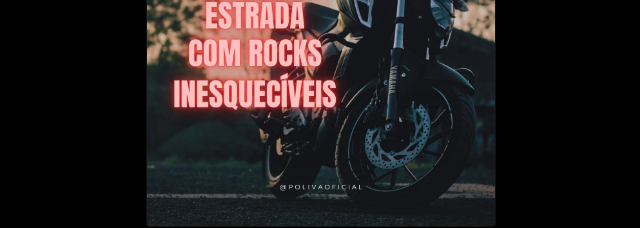
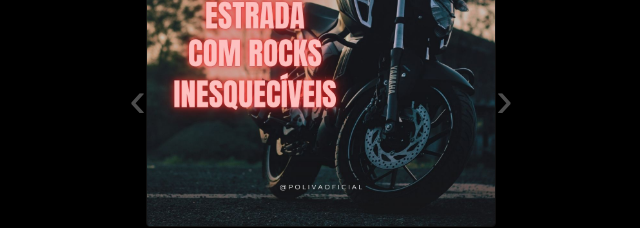
Before and after one commit to emredepro/poliva-site, a Next.js app: page / in a window 1280 px wide. Shown: the part 1597-1825 px from the top of the page, without its empty margins (319-959 px from the left). Built offline with nearby package versions, Linux system fonts and the light colour scheme.

Commit message:
fix: total code replication 2.5.5 with global audio

```diff
--- a/pages/_app.js
+++ b/pages/_app.js
@@ -38,9 +38,9 @@ function MyApp({ Component, pageProps }) {
     <>
       <audio ref={audioRef} src={tracks[currentTrack].file} onEnded={nextTrack} />
 
-      <Component {...pageProps} />
+      <Component {...pageProps} isPlaying={isPlaying} togglePlay={togglePlay} nextTrack={nextTrack} prevTrack={prevTrack} currentTrack={currentTrack} tracks={tracks} />
 
-      {/* RÁDIO BAR - EXATAMENTE IGUAL À VERSÃO 2.5.5 */}
+      {/* RADIO BAR - EXATAMENTE IGUAL À SUA VERSÃO 2.5.5 */}
       <div className="radio-bar">
         <div className="radio-inner">
           <div className="radio-controls">
@@ -71,7 +71,7 @@ function MyApp({ Component, pageProps }) {
         * { box-sizing: border-box; margin: 0; padding: 0; }
         body { background: black; margin: 0; padding: 0; overflow-x: hidden; }
 
-        .radio-bar { position: fixed; bottom: 0; width: 100%; background: #050505; padding: 15px 40px; border-top: 1px solid #111; z-index: 1100; }
+        .radio-bar { position: fixed; bottom: 0; width: 100%; background: #050505; padding: 15px 40px; border-top: 1px solid #111; z-index: 9999; }
         .radio-inner { max-width: 1400px; margin: 0 auto; display: flex; align-items: center; gap: 50px; }
         .radio-controls { display: flex; align-items: center; gap: 25px; }
         .radio-nav-btn { background: none; border: none; color: #a855f7; cursor: pointer; display: flex; flex-direction: column; align-items: center; transition: 0.3s ease; }
@@ -86,7 +86,7 @@ function MyApp({ Component, pageProps }) {
         .marquee-content.running { animation: marquee 15s linear infinite; }
 
         @keyframes marquee { 0% { transform: translate(0, 0); } 100% { transform: translate(-100%, 0); } }
-        .interactive-zoom:hover { transform: scale(1.08); filter: brightness(1.2); }
+        .interactive-zoom:hover { transform: scale(1.08); filter: brightness(1.2); transition: 0.3s; }
       `}</style>
     </>
   );
--- a/pages/index.js
+++ b/pages/index.js
@@ -1,7 +1,7 @@
 import React, { useState, useEffect } from 'react';
 import Head from 'next/head';
 
-export default function Inicio() {
+export default function Inicio({ isPlaying, togglePlay, nextTrack, prevTrack, currentTrack, tracks }) {
   const [loading, setLoading] = useState(true);
   const [progress, setProgress] = useState(0);
   const [currentIndex, setCurrentIndex] = useState(0);
@@ -58,13 +58,11 @@ export default function Inicio() {
         <nav className="navbar">
           <div className="nav-container">
             <img src="/logo-poliva.png" alt="Logo" className="nav-logo" />
-
             <div className={`hamburger ${isMenuOpen ? 'open' : ''}`} onClick={() => setIsMenuOpen(!isMenuOpen)}>
               <span></span><span></span><span></span>
             </div>
-
             <div className={`nav-links ${isMenuOpen ? 'active' : ''}`}>
-              <a href="#" className="nav-item" onClick={() => setIsMenuOpen(false)}>iníciø</a>
+              <a href="#" className="nav-item">iníciø</a>
               <a href="/sobre" className="nav-item" onClick={() => setIsMenuOpen(false)}>søbre pøliva</a>
               <a href="#" className="nav-item" onClick={() => setIsMenuOpen(false)}>shøws aø vivø</a>
               <a href="#" className="nav-item" onClick={() => setIsMenuOpen(false)}>singles & álbuns</a>
@@ -94,7 +92,6 @@ export default function Inicio() {
               <h2>pølivessense, o show:</h2>
               <p className="bold-sub">assista abaixo na íntegra</p>
             </div>
-
             <div className="video-player interactive-zoom">
                {!showVideo ? (
                  <div className="video-cover" onClick={() => setShowVideo(true)}>
@@ -113,6 +110,7 @@ export default function Inicio() {
                 <p className="bold-sub">o que o seu momento pede?</p>
              </div>
              <div className="carousel-main">
+                <button className="car-btn interactive-zoom" onClick={prevTrack}>‹</button>
                 <div className="car-viewport">
                   <div className="car-track" style={{ transform: `translateX(-${currentIndex * 100}%)` }}>
                     {playlists.map((item, index) => (
@@ -125,6 +123,7 @@ export default function Inicio() {
                     ))}
                   </div>
                 </div>
+                <button className="car-btn interactive-zoom" onClick={nextTrack}>›</button>
              </div>
           </section>
         </main>
@@ -174,7 +173,11 @@ export default function Inicio() {
           .hamburger.open span:nth-child(1) { transform: rotate(45deg) translate(5px, 5px); }
           .hamburger.open span:nth-child(2) { opacity: 0; }
           .hamburger.open span:nth-child(3) { transform: rotate(-45deg) translate(5px, -5px); }
-          .nav-links { position: fixed; top: 0; right: -100%; width: 100%; height: 100vh; background: black; flex-direction: column; align-items: center; justify-content: center; transition: 0.5s ease-in-out; gap: 30px; }
+          .nav-links {
+            position: fixed; top: 0; right: -100%; width: 100%; height: 100vh;
+            background: black; flex-direction: column; align-items: center; justify-content: center;
+            transition: 0.5s ease-in-out; gap: 30px;
+          }
           .nav-links.active { right: 0; }
         }
 
@@ -197,6 +200,7 @@ export default function Inicio() {
         .car-item { min-width: 100%; }
         .playlist-img { width: 100%; aspect-ratio: 1/1; border-radius: 4px; border: 1px solid #111; margin-bottom: 40px; }
         .ouca-btn { background: none; border: 1px solid #a855f7; color: #a855f7; font-size: 16px; padding: 15px 35px; cursor: pointer; font-weight: bold; text-transform: lowercase; transition: 0.3s ease; }
+        .car-btn { background: none; border: none; color: white; font-size: 50px; cursor: pointer; opacity: 0.3; transition: 0.3s; }
 
         .footer-black { background: black; border-top: 1px solid #111; padding: 80px 20px 150px; text-align: center; margin-top: 150px; }
         .copyright-line { margin-top: 40px; font-size: 10px; color: #444; }
```
